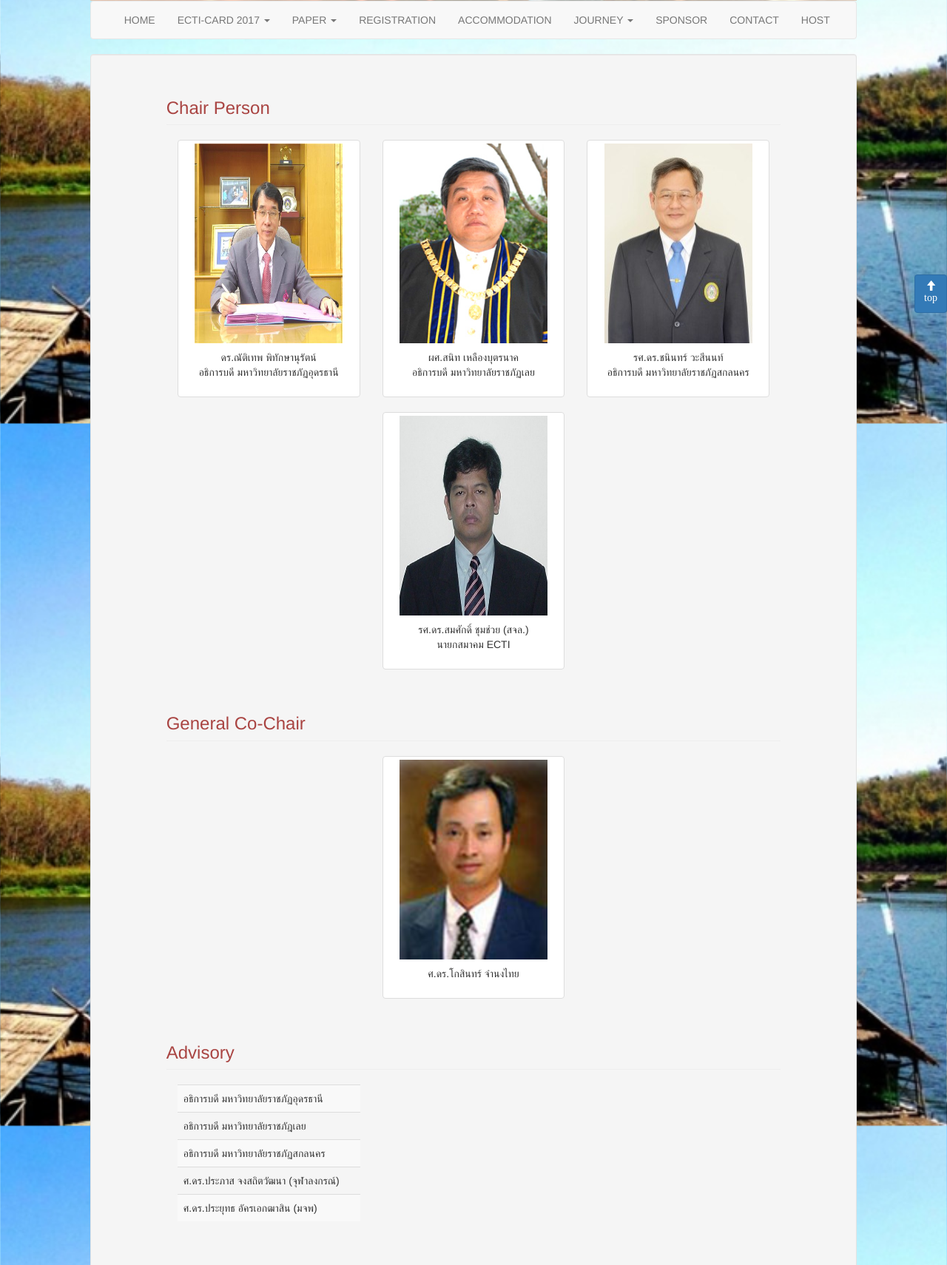
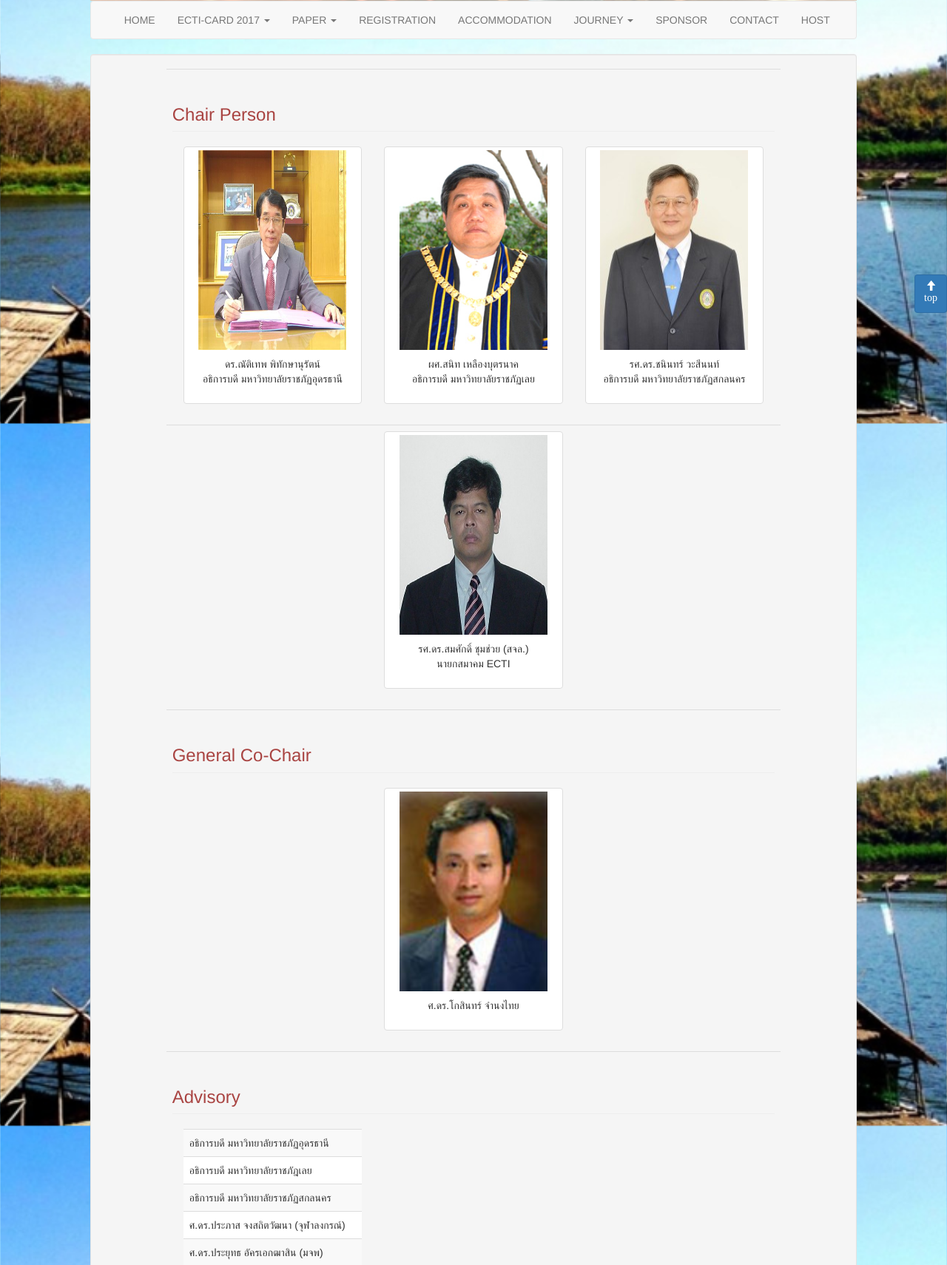
Before and after one commit to mynameistecs51/ecticard, a PHP site: page /committee.php in a window 1280 px wide. Shown: the part 377-2087 px from the top of the page at 74% size. Run offline with PHP 8.4, Linux system fonts and the light colour scheme.

Commit message:
update committee

```diff
--- a/committee.php
+++ b/committee.php
@@ -1,8 +1,8 @@
 <?php include "header.php";?>
 <div class="row">
-	<table  width="100%">
-		<tr>
-			<td>
+	<table  width="100%" class="table">
+		<tr >
+			<td >
 				<h3 class="page-header text-danger">Chair Person</h3>
 				<div class="col-sm-4">
 					<div class="thumbnail">
@@ -30,7 +30,7 @@
 				</div>
 			</td>
 		</tr>
-		<tr>
+		<tr >
 			<td >
 				<div class="col-sm-6 col-md-4"></div>
 				<div class="col-sm-6 col-md-4">
@@ -62,7 +62,7 @@
 		<td>
 			<h3 class="page-header text-danger">Advisory</h3>
 			<div class="col-sm-4">
-				<table  width="100%" class="table table-striped ">
+				<table  width="100%" class="table table-striped col-sm-12">
 					<tr >
 						<td>อธิการบดี มหาวิทยาลัยราชภัฏอุดรธานี</td>
 					</tr>
@@ -85,7 +85,7 @@
 			<td >
 				<h3 class="page-header text-danger">General Co-Chair</h3>
 				<div class="col-sm-5">
-					<table width="100%" class="table table-striped ">
+					<table width="100%" class="table table-striped col-sm-12">
 						<tr >
 							<td>รศ.ดร.สมศักดิ์</td>
 							<td>ชุ่มช่วย</td>
@@ -129,7 +129,7 @@
 			<td >
 				<h3 class="page-header text-danger">Technical Program Chairs</h3>
 				<div class="col-sm-4">
-					<table width="100%" class="table table-striped ">
+					<table width="100%" class="table table-striped col-sm-12">
 						<tr >
 							<td>รศ.ดร.อนันต์ </td>
 							<td>ผลเพิ่ม </td>
@@ -153,7 +153,7 @@
 			<td>
 				<h3 class="page-header text-danger">Secretaries</h3>
 				<div class="col-sm-5">
-					<table width="100%" class="table table-striped ">
+					<table width="100%" class="table table-striped col-sm-12">
 						<tr >
 							<td>อ.ชัยพันธุ์ </td>
 							<td>ประการะพันธ์ </td>
--- a/header.php
+++ b/header.php
@@ -42,8 +42,7 @@
           width: 100%;
           height: 100%;
         }
-      </style>
-      <style>
+
         .back-to-top{
           position: fixed; /* allows it to "slide" up into view */
           /*bottom: -82px;*/
```
